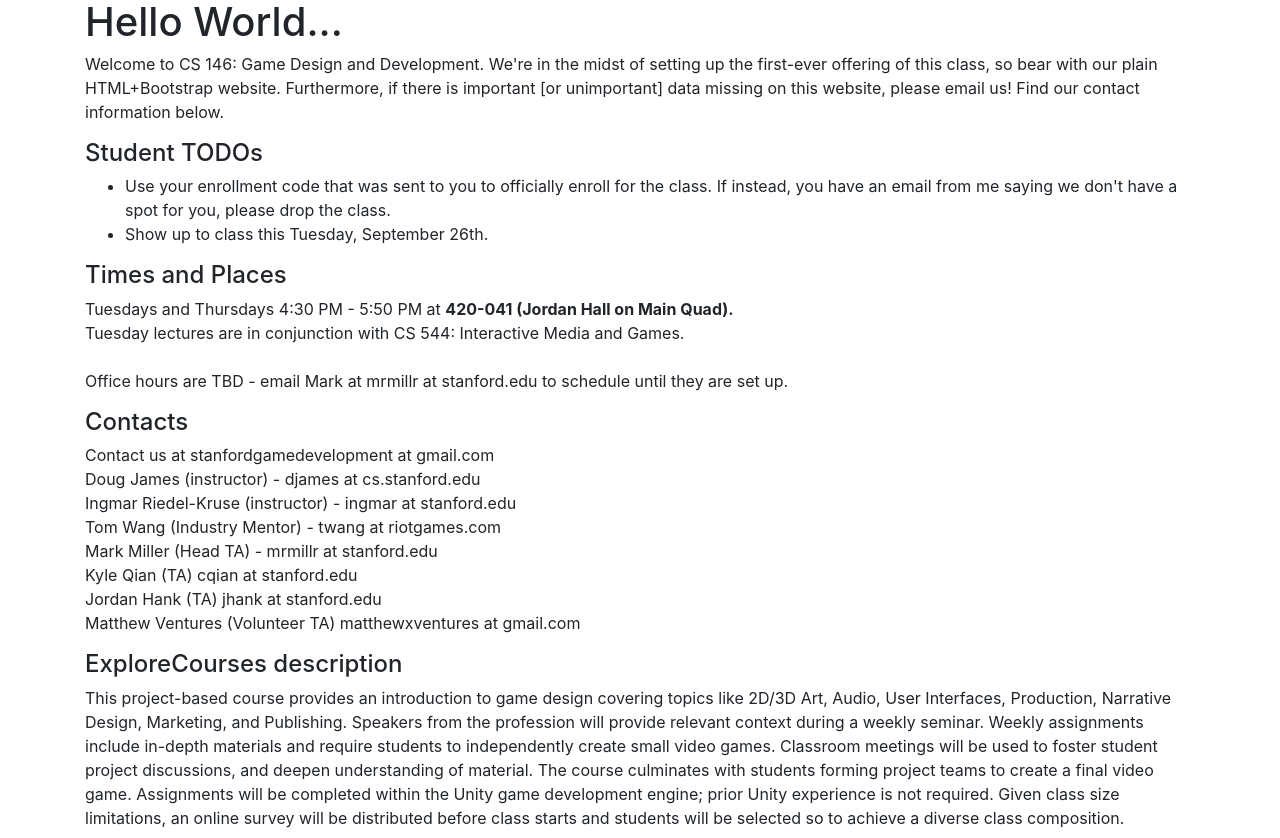
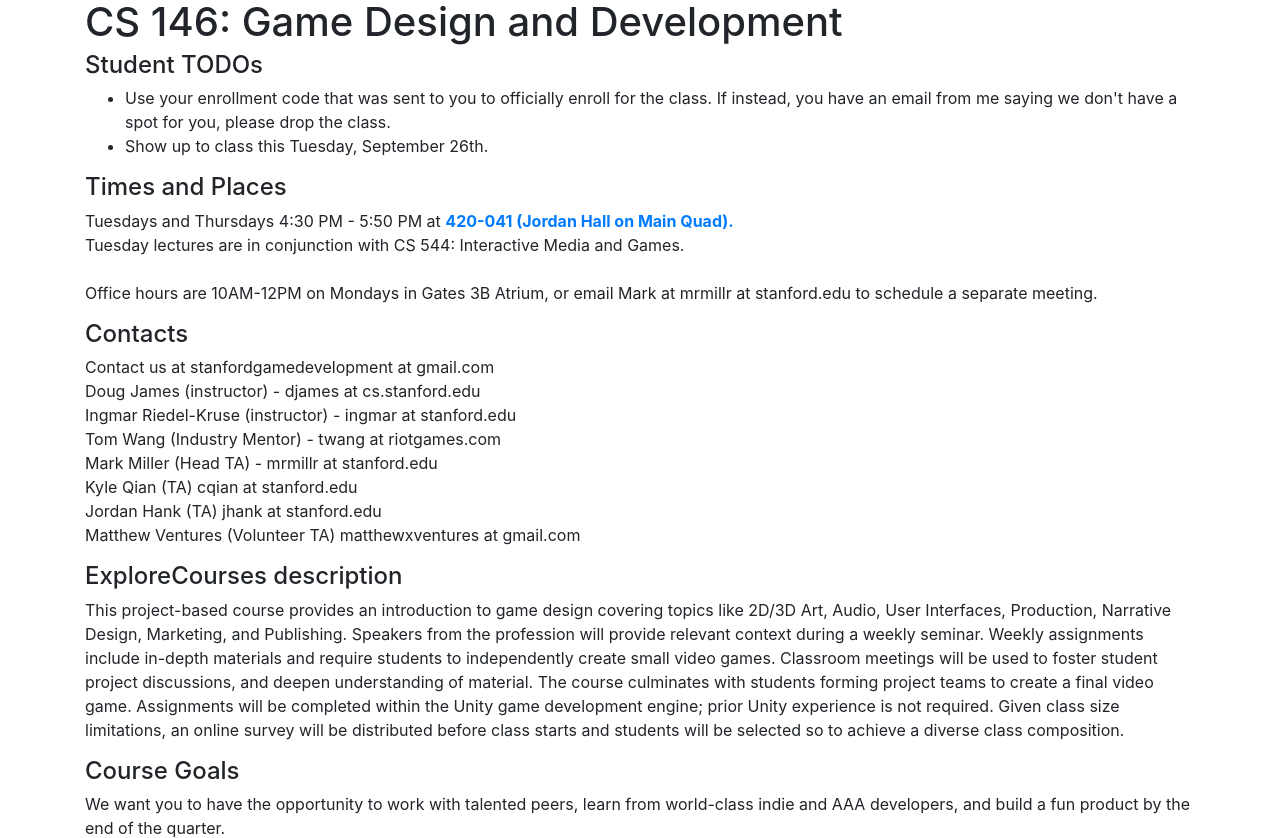
Before and after one commit to MrMallIronmaker/cs146-website, a plain HTML site: page index.html in a window 1280 px wide. Shown: the top 838 px of the page. Drawn offline with nearby package versions, Linux system fonts and the light colour scheme.

Commit message:
no more hello world

```diff
--- a/index.html
+++ b/index.html
@@ -10,18 +10,17 @@
   </head>
   <body>
 	  <div class="container">
-	    <h1> Hello World... </h1>
-		<p> Welcome to CS 146: Game Design and Development. We're in the midst of setting up the first-ever offering of this class, so bear with our plain HTML+Bootstrap website. Furthermore, if there is important [or unimportant] data missing on this website, please email us! Find our contact information below.</p>
+	    <h1>CS 146: Game Design and Development</h1>
 		<h4> Student TODOs </h4>
 		<ul>
 			<li> Use your enrollment code that was sent to you to officially enroll for the class. If instead, you have an email from me saying we don't have a spot for you, please drop the class. </li>
 			<li> Show up to class this Tuesday, September 26th.</li>
 		</ul>
 		<h4> Times and Places </h4>
-		<p> Tuesdays and Thursdays 4:30 PM - 5:50 PM at <b>420-041 (Jordan Hall on Main Quad).</b><br>
+		<p> Tuesdays and Thursdays 4:30 PM - 5:50 PM at <b> <a href="https://goo.gl/maps/5dW14RGAjWq">420-041 (Jordan Hall on Main Quad).</a></b><br>
 		Tuesday lectures are in conjunction with CS 544: Interactive Media and Games.<br>
 		<br>
-		Office hours are TBD - email Mark at mrmillr at stanford.edu to schedule until they are set up.
+		Office hours are 10AM-12PM on Mondays in Gates 3B Atrium, or email Mark at mrmillr at stanford.edu to schedule a separate meeting.
 		</p>
 
 		<h4> Contacts </h4>
```
